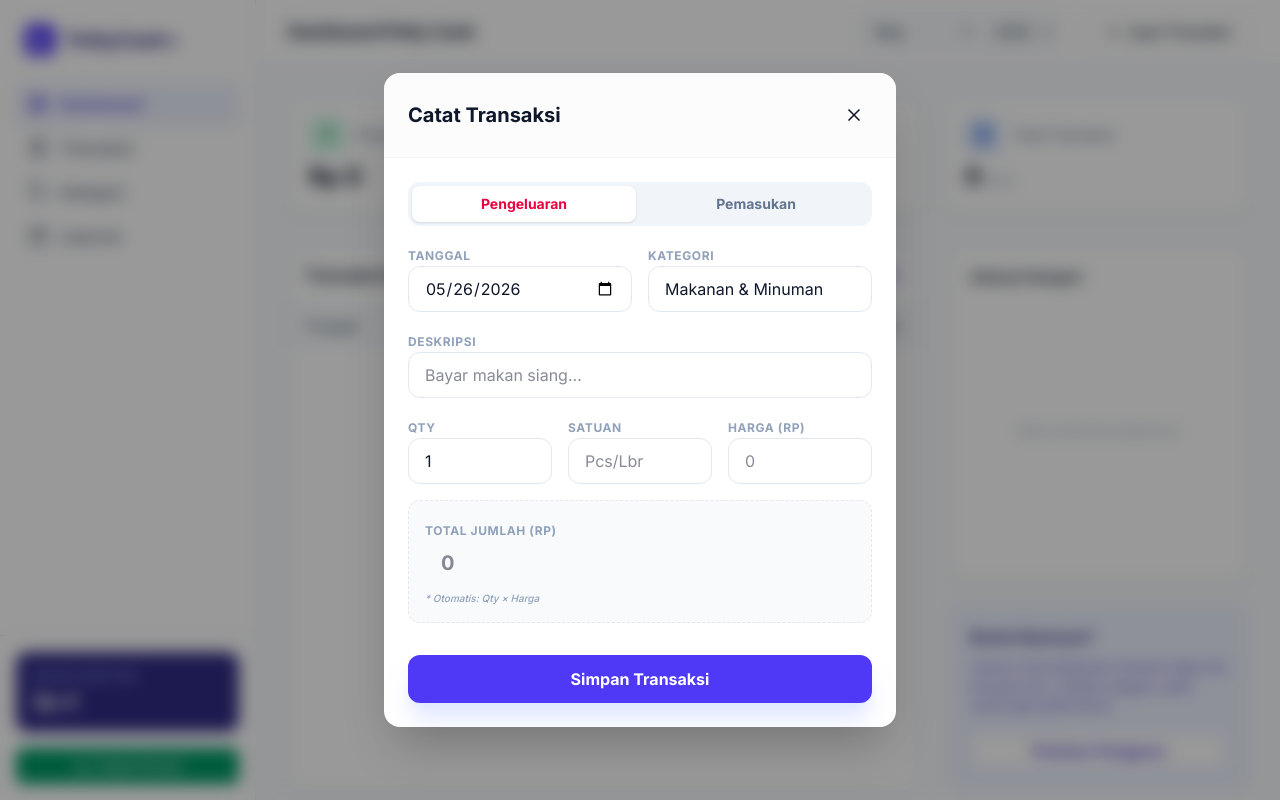
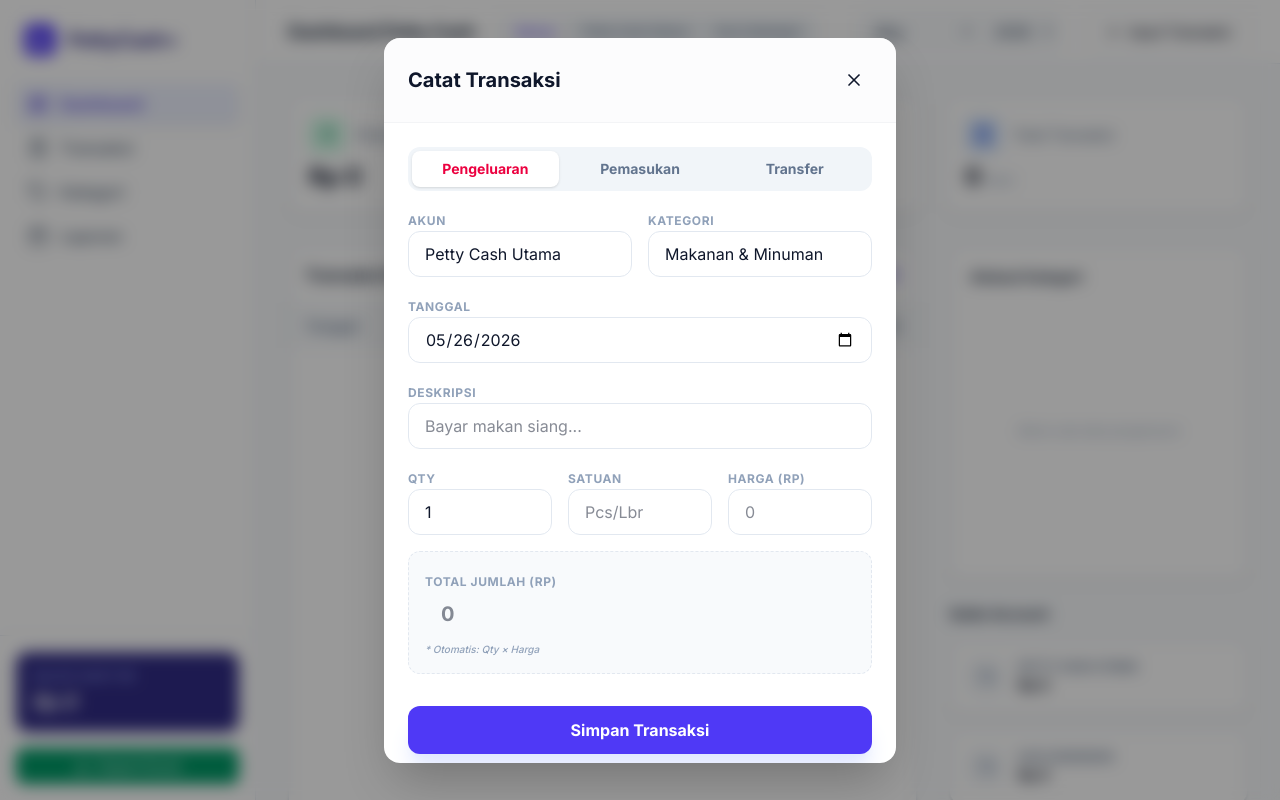
Before and after one commit to febryobym/pettycashkop, a React (Vite) app: page / in a window 1280 px wide. Both pictures are taken after a click on the button "Input Transaksi". Shown: the top 800 px of the page. Built offline with nearby package versions, Linux system fonts and the light colour scheme.

Commit message:
feat: add multi-account and transfer support
Introduce account management and transfer functionality to track funds across different cash accounts. Update transaction types to include 'transfer' and associate transactions with specific account IDs.

```diff
--- a/src/App.tsx
+++ b/src/App.tsx
@@ -13,13 +13,15 @@ import {
   Trash2,
   Calendar,
   X,
-  Edit
+  Edit,
+  ArrowRightLeft,
+  Briefcase
 } from 'lucide-react';
 import { motion, AnimatePresence } from 'motion/react';
 import { format, startOfMonth, endOfMonth, eachMonthOfInterval, isWithinInterval, parseISO } from 'date-fns';
 import * as XLSX from 'xlsx';
 import { cn, formatCurrency } from './lib/utils';
-import { Transaction, Category, TransactionType, MonthlySummary } from './types';
+import { Transaction, Category, TransactionType, MonthlySummary, Account } from './types';
 import {
   BarChart,
   Bar,
@@ -45,9 +47,16 @@ const DEFAULT_CATEGORIES: Category[] = [
   { id: '8', name: 'Operasional', color: '#06b6d4' },
 ];
 
+const DEFAULT_ACCOUNTS: Account[] = [
+  { id: 'acc_1', name: 'Petty Cash Utama', description: 'Kas operasional harian' },
+  { id: 'acc_2', name: 'Kas Cadangan', description: 'Dana darurat & simpanan' },
+];
+
 export default function App() {
   const [transactions, setTransactions] = useState<Transaction[]>([]);
   const [categories, setCategories] = useState<Category[]>(DEFAULT_CATEGORIES);
+  const [accounts, setAccounts] = useState<Account[]>(DEFAULT_ACCOUNTS);
+  const [activeAccountId, setActiveAccountId] = useState<string>('all');
   const [activeTab, setActiveTab] = useState<'dashboard' | 'transactions' | 'categories' | 'reports'>('dashboard');
   const [isFormOpen, setIsFormOpen] = useState(false);
   const [editingTransaction, setEditingTransaction] = useState<Transaction | null>(null);
@@ -58,8 +67,10 @@ export default function App() {
   useEffect(() => {
     const savedTransactions = localStorage.getItem('pettycash_transactions');
     const savedCategories = localStorage.getItem('pettycash_categories');
+    const savedAccounts = localStorage.getItem('pettycash_accounts');
     if (savedTransactions) setTransactions(JSON.parse(savedTransactions));
     if (savedCategories) setCategories(JSON.parse(savedCategories));
+    if (savedAccounts) setAccounts(JSON.parse(savedAccounts));
   }, []);
 
   useEffect(() => {
@@ -70,10 +81,26 @@ export default function App() {
     localStorage.setItem('pettycash_categories', JSON.stringify(categories));
   }, [categories]);
 
+  useEffect(() => {
+    localStorage.setItem('pettycash_accounts', JSON.stringify(accounts));
+  }, [accounts]);
+
   // Calculations
-  const totalBalance = transactions.reduce((acc, t) =>
-    t.type === 'income' ? acc + t.amount : acc - t.amount, 0
-  );
+  const getAccountBalance = (accId: string) => {
+    return transactions.reduce((acc, t) => {
+      if (t.accountId === accId) {
+        if (t.type === 'income') return acc + t.amount;
+        if (t.type === 'expense') return acc - t.amount;
+        if (t.type === 'transfer') return acc - t.amount; // Transfer FROM
+      }
+      if (t.type === 'transfer' && t.toAccountId === accId) {
+        return acc + t.amount; // Transfer TO
+      }
+      return acc;
+    }, 0);
+  };
+
+  const totalBalance = accounts.reduce((acc, a) => acc + getAccountBalance(a.id), 0);
 
   const years = React.useMemo(() => {
     const yearsSet = new Set<number>([new Date().getFullYear()]);
@@ -83,11 +110,27 @@ export default function App() {
 
   const filteredTransactions = transactions.filter(t => {
     const date = parseISO(t.date);
-    return date.getMonth() === filterMonth && date.getFullYear() === filterYear;
+    const dateMatch = date.getMonth() === filterMonth && date.getFullYear() === filterYear;
+    const accountMatch = activeAccountId === 'all' || t.accountId === activeAccountId || t.toAccountId === activeAccountId;
+    return dateMatch && accountMatch;
   });
 
-  const monthIncome = filteredTransactions.filter(t => t.type === 'income').reduce((acc, t) => acc + t.amount, 0);
-  const monthExpense = filteredTransactions.filter(t => t.type === 'expense').reduce((acc, t) => acc + t.amount, 0);
+  const monthIncome = filteredTransactions.reduce((acc, t) => {
+    if (t.type === 'income') {
+      if (activeAccountId === 'all' || t.accountId === activeAccountId) return acc + t.amount;
+    }
+    if (t.type === 'transfer' && t.toAccountId === activeAccountId) return acc + t.amount;
+    return acc;
+  }, 0);
+
+  const monthExpense = filteredTransactions.reduce((acc, t) => {
+    if (t.type === 'expense') {
+      if (activeAccountId === 'all' || t.accountId === activeAccountId) return acc + t.amount;
+    }
+    if (t.type === 'transfer' && t.accountId === activeAccountId) return acc + t.amount;
+    return acc;
+  }, 0);
+
   const monthTransactionsCount = filteredTransactions.length;
 
   // Excel Export
@@ -196,9 +239,38 @@ export default function App() {
       {/* Main Content */}
       <main className="flex-1 overflow-auto">
         <header className="h-16 bg-white border-b border-slate-200 px-8 flex items-center justify-between sticky top-0 z-10 shrink-0">
+          <div className="flex items-center gap-6">
             <h1 className="text-lg font-bold text-slate-800 tracking-tight">
               {activeTab === 'dashboard' ? "Dashboard Petty Cash" : activeTab}
             </h1>
+
+            {activeTab === 'dashboard' && (
+              <div className="flex bg-slate-100 p-1 rounded-lg">
+                <button
+                  onClick={() => setActiveAccountId('all')}
+                  className={cn(
+                    "px-3 py-1 text-xs font-bold rounded-md transition-all",
+                    activeAccountId === 'all' ? "bg-white text-indigo-600 shadow-sm" : "text-slate-500 hover:text-slate-700"
+                  )}
+                >
+                  Semua
+                </button>
+                {accounts.map(acc => (
+                  <button
+                    key={acc.id}
+                    onClick={() => setActiveAccountId(acc.id)}
+                    className={cn(
+                      "px-3 py-1 text-xs font-bold rounded-md transition-all ml-1",
+                      activeAccountId === acc.id ? "bg-white text-indigo-600 shadow-sm" : "text-slate-500 hover:text-slate-700"
+                    )}
+                  >
+                    {acc.name}
+                  </button>
+                ))}
+              </div>
+            )}
+          </div>
+
           <div className="flex items-center gap-3">
             {activeTab === 'dashboard' && (
               <div className="flex items-center gap-2 mr-4 bg-slate-50 p-1 rounded-lg border border-slate-200">
@@ -291,6 +363,7 @@ export default function App() {
                             key={t.id}
                             transaction={t}
                             category={categories.find(c => c.id === t.categoryId)}
+                            accounts={accounts}
                             onDelete={deleteTransaction}
                             onEdit={(t) => {
                               setEditingTransaction(t);
@@ -314,14 +387,27 @@ export default function App() {
                     </div>
                   </div>
 
-                  <div className="bg-indigo-50 p-5 rounded-xl border border-indigo-100">
-                    <h3 className="font-bold text-indigo-900 mb-2">Butuh Bantuan?</h3>
-                    <p className="text-xs text-indigo-700 leading-relaxed">
-                      Laporan Anda dikalkulasi otomatis setiap ada transaksi baru. Pastikan kategori sudah sesuai agar grafik akurat.
-                    </p>
-                    <button className="mt-4 w-full py-2 bg-white text-indigo-700 text-sm font-bold rounded-lg border border-indigo-200 hover:bg-indigo-50 transition-colors">
-                      Panduan Pengguna
-                    </button>
+                  <div className="flex flex-col gap-4">
+                    <h3 className="font-bold text-slate-800 text-sm">Saldo Account</h3>
+                    {accounts.map(acc => (
+                      <div key={acc.id} className="bg-white p-4 rounded-xl border border-slate-200 shadow-sm flex items-center justify-between group hover:border-indigo-200 transition-colors">
+                        <div className="flex items-center gap-3">
+                          <div className="w-10 h-10 bg-slate-50 rounded-lg flex items-center justify-center text-slate-400 group-hover:bg-indigo-50 group-hover:text-indigo-600 transition-colors">
+                            <Wallet className="w-5 h-5" />
+                          </div>
+                          <div>
+                            <p className="text-xs font-bold text-slate-500 uppercase tracking-tight">{acc.name}</p>
+                            <p className="text-sm font-bold text-slate-900">{formatCurrency(getAccountBalance(acc.id))}</p>
+                          </div>
+                        </div>
+                      </div>
+                    ))}
+
+                    <div className="bg-indigo-900 rounded-2xl p-6 text-white shadow-xl shadow-indigo-100 relative overflow-hidden mt-2">
+                      <div className="absolute top-0 right-0 w-32 h-32 bg-white/5 rounded-full -mr-16 -mt-16 blur-2xl" />
+                      <p className="text-xs text-indigo-300 uppercase tracking-widest font-bold mb-1 z-10 relative">Total Keseluruhan</p>
+                      <p className="text-3xl font-bold z-10 relative italic">{formatCurrency(totalBalance)}</p>
+                    </div>
                   </div>
                 </div>
               </div>
@@ -349,6 +435,7 @@ export default function App() {
                       key={t.id}
                       transaction={t}
                       category={categories.find(c => c.id === t.categoryId)}
+                      accounts={accounts}
                       onDelete={deleteTransaction}
                       onEdit={(t) => {
                         setEditingTransaction(t);
@@ -385,6 +472,7 @@ export default function App() {
         {isFormOpen && (
           <TransactionModal
             categories={categories}
+            accounts={accounts}
             initialData={editingTransaction || undefined}
             onClose={() => {
               setIsFormOpen(false);
@@ -442,11 +530,23 @@ function StatCard({ label, value, icon, color, isCount }: { label: string, value
   );
 }
 
-function TransactionRow({ transaction, category, onDelete, onEdit, showActions }: { transaction: Transaction, category?: Category, onDelete: (id: string) => void, onEdit?: (t: Transaction) => void, showActions?: boolean, key?: string }) {
+function TransactionRow({ transaction, category, accounts, onDelete, onEdit, showActions }: { transaction: Transaction, category?: Category, accounts: Account[], onDelete: (id: string) => void, onEdit?: (t: Transaction) => void, showActions?: boolean }) {
+  const fromAcc = accounts.find(a => a.id === transaction.accountId);
+  const toAcc = accounts.find(a => a.id === transaction.toAccountId);
+
   return (
     <tr className="hover:bg-slate-50/50 transition-colors group">
       <td className="px-4 py-3 whitespace-nowrap text-slate-600 font-medium">{format(parseISO(transaction.date), 'dd MMM yyyy')}</td>
-      <td className="px-4 py-3 font-semibold text-slate-800">{transaction.description}</td>
+      <td className="px-4 py-3">
+        <div className="flex flex-col">
+          <span className="font-semibold text-slate-800">{transaction.description}</span>
+          {transaction.type === 'transfer' && (
+            <span className="text-[10px] text-slate-400 font-medium uppercase tracking-tighter">
+              Transfer: {fromAcc?.name} → {toAcc?.name}
+            </span>
+          )}
+        </div>
+      </td>
       <td className="px-4 py-3">
         <span
           className="px-2 py-0.5 rounded-full text-xs font-bold"
@@ -457,9 +557,11 @@ function TransactionRow({ transaction, category, onDelete, onEdit, showActions }
       </td>
       <td className={cn(
         "px-4 py-3 text-right font-bold",
-        transaction.type === 'income' ? "text-emerald-600" : "text-rose-600"
+        transaction.type === 'income' ? "text-emerald-600" :
+        transaction.type === 'expense' ? "text-rose-600" :
+        "text-indigo-600"
       )}>
-        {transaction.type === 'income' ? '+' : '-'} {formatCurrency(transaction.amount)}
+        {transaction.type === 'income' ? '+' : transaction.type === 'expense' ? '-' : '⇄'} {formatCurrency(transaction.amount)}
       </td>
       {showActions && (
         <td className="px-4 py-3 text-right">
@@ -599,7 +701,7 @@ function CategoryManager({ categories, onAdd, onDelete }: { categories: Category
   );
 }
 
-function TransactionModal({ categories, onClose, onSubmit, initialData }: { categories: Category[], onClose: () => void, onSubmit: (t: Omit<Transaction, 'id'>) => void, initialData?: Transaction }) {
+function TransactionModal({ categories, accounts, onClose, onSubmit, initialData }: { categories: Category[], accounts: Account[], onClose: () => void, onSubmit: (t: Omit<Transaction, 'id'>) => void, initialData?: Transaction }) {
   const [formData, setFormData] = useState({
     date: initialData?.date || format(new Date(), 'yyyy-MM-dd'),
     description: initialData?.description || '',
@@ -608,7 +710,9 @@ function TransactionModal({ categories, onClose, onSubmit, initialData }: { cate
     unit: initialData?.unit || '',
     price: initialData?.price?.toString() || '',
     type: initialData?.type || 'expense' as TransactionType,
-    categoryId: initialData?.categoryId || categories[0]?.id || ''
+    categoryId: initialData?.categoryId || categories[0]?.id || '',
+    accountId: initialData?.accountId || accounts[0]?.id || '',
+    toAccountId: initialData?.toAccountId || accounts[1]?.id || ''
   });
 
   // Auto-calculate Total Amount when Qty or Price changes
@@ -677,19 +781,47 @@ function TransactionModal({ categories, onClose, onSubmit, initialData }: { cate
             >
               Pemasukan
             </button>
+            <button
+              type="button"
+              onClick={() => setFormData({...formData, type: 'transfer'})}
+              className={cn(
+                "flex-1 py-2 text-sm font-bold rounded-lg transition-all flex items-center justify-center gap-1",
+                formData.type === 'transfer' ? "bg-white text-indigo-600 shadow-sm" : "text-slate-500 hover:text-slate-700"
+              )}
+            >
+              Transfer
+            </button>
           </div>
 
           <div className="grid grid-cols-2 gap-4">
             <div className="space-y-1.5">
-              <label className="text-xs font-bold text-slate-400 uppercase tracking-wider">Tanggal</label>
-              <input
-                type="date"
-                required
-                className="w-full px-4 py-2.5 rounded-xl border border-slate-200 focus:ring-2 focus:ring-indigo-100 outline-none"
-                value={formData.date}
-                onChange={e => setFormData({...formData, date: e.target.value})}
-              />
+              <label className="text-xs font-bold text-slate-400 uppercase tracking-wider">
+                {formData.type === 'transfer' ? 'Dari Akun' : 'Akun'}
+              </label>
+              <select
+                className="w-full px-4 py-2.5 rounded-xl border border-slate-200 focus:ring-2 focus:ring-indigo-100 outline-none appearance-none bg-white"
+                value={formData.accountId}
+                onChange={e => setFormData({...formData, accountId: e.target.value})}
+              >
+                {accounts.map(a => (
+                  <option key={a.id} value={a.id}>{a.name}</option>
+                ))}
+              </select>
             </div>
+            {formData.type === 'transfer' ? (
+              <div className="space-y-1.5">
+                <label className="text-xs font-bold text-slate-400 uppercase tracking-wider">Ke Akun</label>
+                <select
+                  className="w-full px-4 py-2.5 rounded-xl border border-slate-200 focus:ring-2 focus:ring-indigo-100 outline-none appearance-none bg-white"
+                  value={formData.toAccountId}
+                  onChange={e => setFormData({...formData, toAccountId: e.target.value})}
+                >
+                  {accounts.filter(a => a.id !== formData.accountId).map(a => (
+                    <option key={a.id} value={a.id}>{a.name}</option>
+                  ))}
+                </select>
+              </div>
+            ) : (
               <div className="space-y-1.5">
                 <label className="text-xs font-bold text-slate-400 uppercase tracking-wider">Kategori</label>
                 <select
@@ -702,6 +834,18 @@ function TransactionModal({ categories, onClose, onSubmit, initialData }: { cate
                   ))}
                 </select>
               </div>
+            )}
+          </div>
+
+          <div className="space-y-1.5">
+            <label className="text-xs font-bold text-slate-400 uppercase tracking-wider">Tanggal</label>
+            <input
+              type="date"
+              required
+              className="w-full px-4 py-2.5 rounded-xl border border-slate-200 focus:ring-2 focus:ring-indigo-100 outline-none"
+              value={formData.date}
+              onChange={e => setFormData({...formData, date: e.target.value})}
+            />
           </div>
 
           <div className="space-y-1.5">
--- a/src/types.ts
+++ b/src/types.ts
@@ -1,4 +1,10 @@
-export type TransactionType = 'income' | 'expense';
+export type TransactionType = 'income' | 'expense' | 'transfer';
+
+export interface Account {
+  id: string;
+  name: string;
+  description?: string;
+}
 
 export interface Category {
   id: string;
@@ -13,6 +19,8 @@ export interface Transaction {
   amount: number;
   type: TransactionType;
   categoryId: string;
+  accountId: string;
+  toAccountId?: string; // Only for 'transfer' type
   qty?: number;
   unit?: string;
   price?: number;
```
Lines whose indentation alone changed are shown as unchanged.
